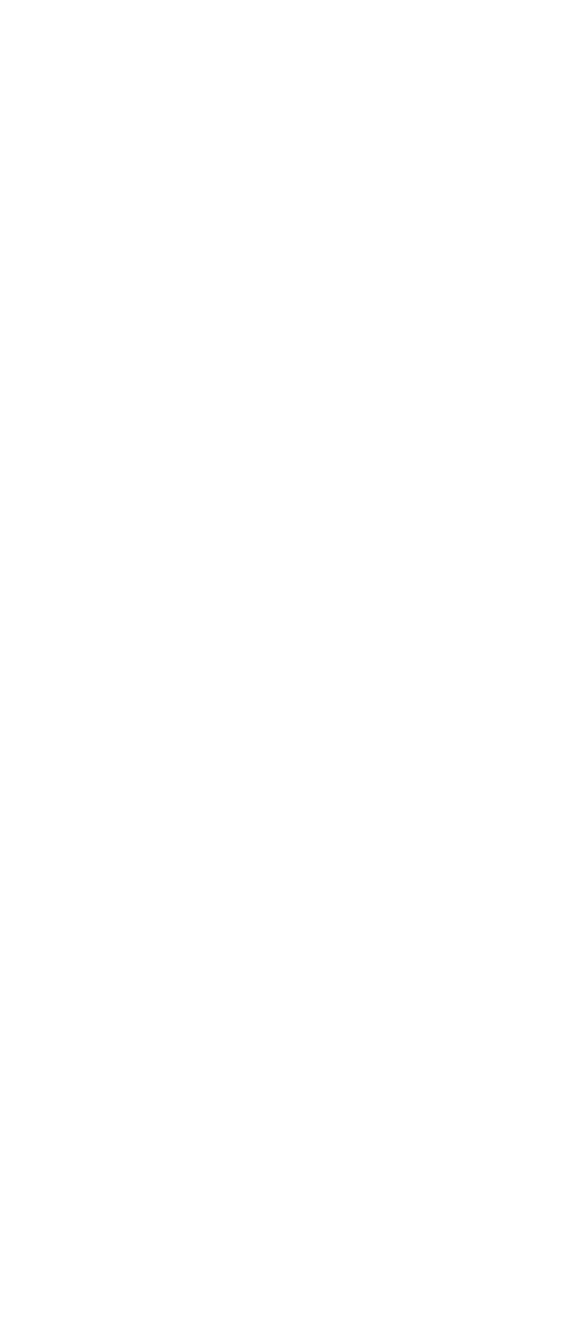
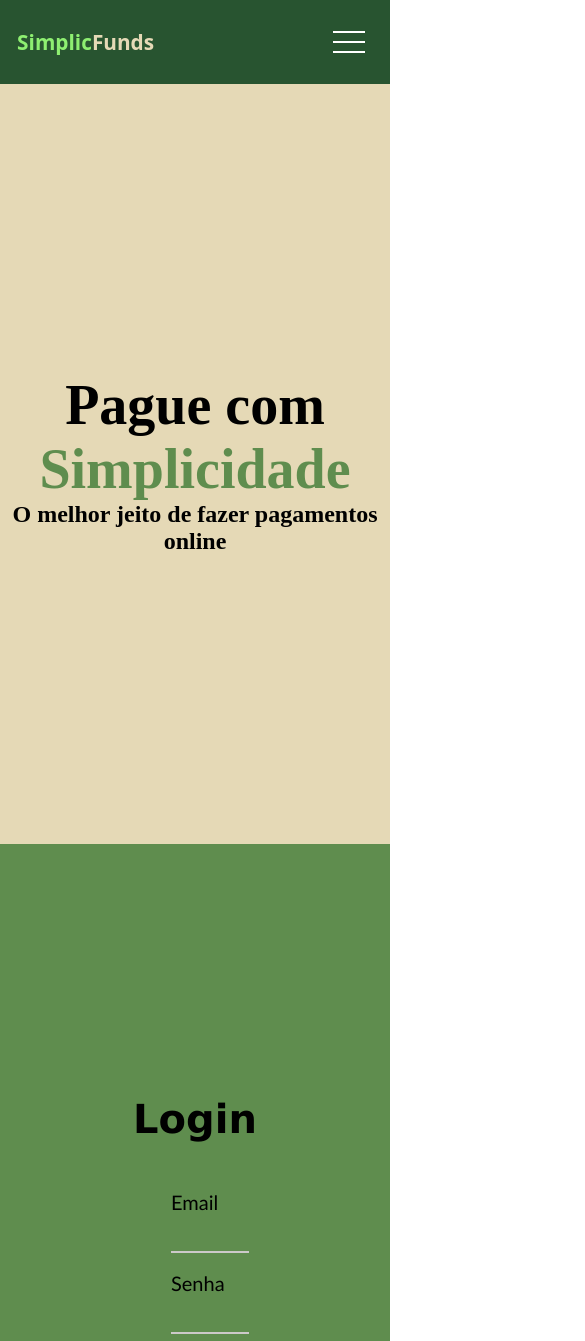
Before and after one commit to Peziiim/Payments-service, a plain HTML site: page login.html in a window 390 px wide. Shown: the top 1341 px of the page, 585 px wide, since content can reach past the window. Before the commit the page ends 844 px from the top, so only its background shows below. Drawn offline with Linux system fonts and the light colour scheme.

Commit message:
feat: added login page

```diff
--- a/login.html
+++ b/login.html
@@ -0,0 +1,58 @@
+<!DOCTYPE html>
+<html lang="en">
+<head>
+    <meta charset="UTF-8">
+    <meta name="viewport" content="width=device-width, initial-scale=1.0">
+    <title>Login</title>
+    <link rel="stylesheet" href="./style/style.css">
+</head>
+<body>
+    <section id="header">
+        <header>
+            <nav class="nav-bar">
+                <a class="logo" href="/"><span>Simplic</span>Funds</a>
+                <div class="mobile-menu">
+                    <div class="line1"></div>
+                    <div class="line2"></div>
+                    <div class="line3"></div>
+                </div>
+            <ul class="nav-list">
+                <li><a href="/index.html">Register</a></li>
+                <li><a href="about-us.hmtl">About us</a></li>
+                <li><a href="contact.html">Contact</a></li>
+            </ul>
+            </nav>
+        </header>
+
+        <section id="title">
+            <div class="container">
+                <h1>Pague com <span>Simplicidade</span></h1>
+                <h2>O melhor jeito de fazer pagamentos online</h2>
+            </div>
+
+            <div class="container-2">
+                <div class="box">
+                        <form action="">
+                            <h1>Login</h1>
+                            <br>
+                            <div class="inputbox">
+                                <input type="email" name="email" id="email" class="inputUser" required>
+                                <label for="nome">Email</label>
+                            </div>
+                            <br>
+                            <div class="inputbox">
+                                <input type="password" name="password" id="password" class="inputUser" required>
+                                <label for="password">Senha</label>
+                            </div>
+                            <br>
+                            </div>
+                        </fieldset>
+                    </form>
+                </div>
+            </div>
+        </section>
+        <main></main>
+        <script src="./script/script.js"></script>
+    </section>
+</body>
+</html>
--- a/style/style.css
+++ b/style/style.css
@@ -1,6 +1,24 @@
 * {
     padding: 0;
     margin: 0;
+    animation-name: slide-in;
+    animation-duration: 2s;
+}
+
+body {
+    overflow-x: hidden;
+  }
+
+@keyframes slide-in {
+    from {
+        transform: translateX(200px);
+        opacity: .5;
+    }
+
+    to {
+        transform: translateX(0);
+        opacity: 1;
+    }
 }
 
 a {
@@ -112,29 +130,29 @@ form  {
     .box h1 {
         font-size: 2.5rem;
         font-family:Verdana, Geneva, Tahoma, sans-serif;
+        margin-bottom: 30px;
     }
 
     .inputbox {
         display: flex;
         flex-direction: column-reverse;
+        margin-left: 30px;
         font-family: 'Gill Sans', 'Gill Sans MT', Calibri, 'Trebuchet MS', sans-serif;
     }
 
     input {
         height: 37px;
         width: 20vw;
-        background-color: #A4BE7B;
+        background-color: transparent;
         border: none;
+        border-bottom: 2px solid rgb(204, 201, 201);
     }
 
-    #nome::-webkit-input-placeholder{
-        color:#727171;
-        font-style: bold;
-        font-size:17px;
+    label {
+        font-size: 20px;
     }
 
-
-@media (max-width: 990px) {
+@media (max-width: 1180px) {
     body {
         overflow-x: hidden;
       }
@@ -142,23 +160,26 @@ form  {
       .logo {
         font-size: 1.3rem;
       }
+
       .nav-list {
         position: absolute;
         top: 10vh;
         right: 0;
-        width: 30vw;
+        width: 50vw;
         height: 50vh;
         background: #285430;
         flex-direction: column;
         align-items: center;
         justify-content: space-around;
-        transform: translateX(100%);
+        transform: translateX(200%);
         transition: transform 0.3s ease-in;
       }
+
       .nav-list li {
         margin-left: 0;
         opacity: 0;
       }
+
       .mobile-menu {
         display: block;
         margin-left: 35vw;
@@ -179,4 +200,26 @@ form  {
             }
         }
 
+        #title {
+            flex-direction: column;
+            align-items: normal;
+            width: 100vw;
+            overflow: hidden;
+        }
+
+        .container {
+            width: 100vw;
+        }
+
+        .container h1, .container span {
+            font-size: 3.5rem;
+        }
+
+        .container h2 {
+            text-align: center;
+        }
+
+        .container-2 {
+            width: 100vw;
+        }
 }
```
Also changed, not shown: index.html (+13 -7 lines).
